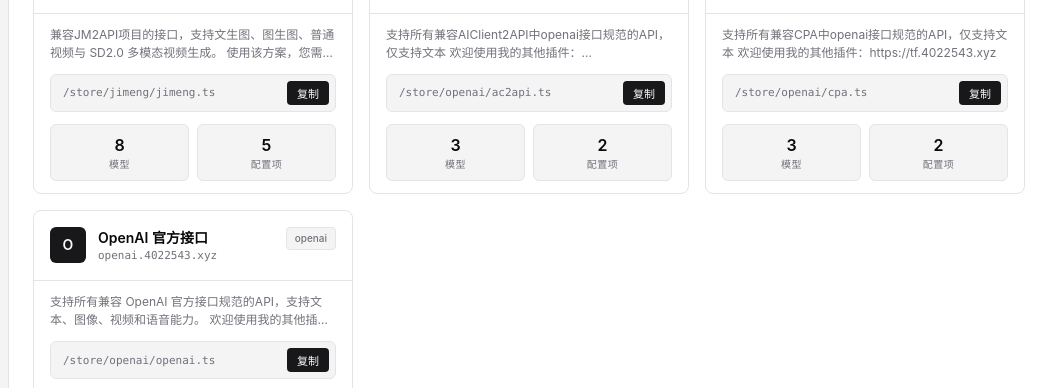
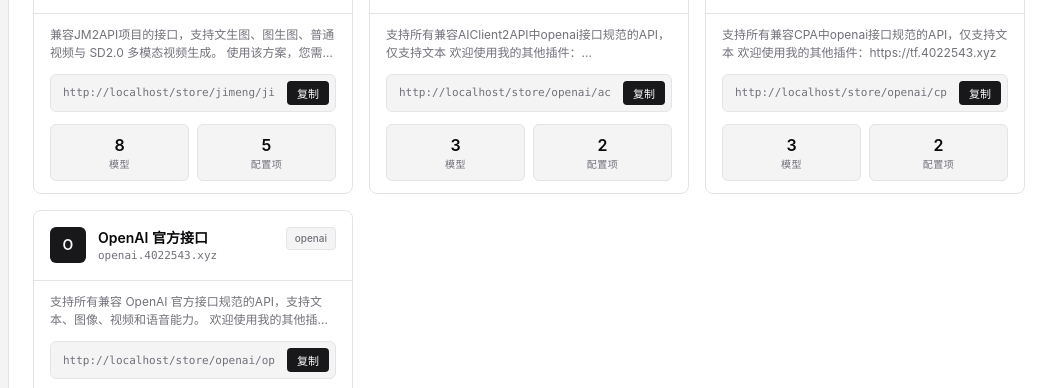
Before and after one commit to 4022chat/toonflow-vendor, a plain HTML site: page index.html in a window 1280 px wide. Shown: the part 185-573 px from the top of the page, 231-1280 px from the left. Drawn offline with Linux system fonts and the light colour scheme.

Commit message:
补齐下载文件的域名

```diff
--- a/index.html
+++ b/index.html
@@ -895,7 +895,8 @@
       const modelCount = vendor.models?.length || 0;
       const inputCount = vendor.inputs?.length || 0;
       const shortDesc = vendor.description?.substring(0, 80) + (vendor.description?.length > 80 ? '...' : '') || '暂无描述';
-      const fileUrl = `/store/${item.file}`;
+      const protocolAndHost = window.location.protocol + "//" + window.location.host;
+      const fileUrl = `${protocolAndHost}/store/${item.file}`;
 
       return `
         <div class="vendor-card" onclick="openModal(${index})">
```
